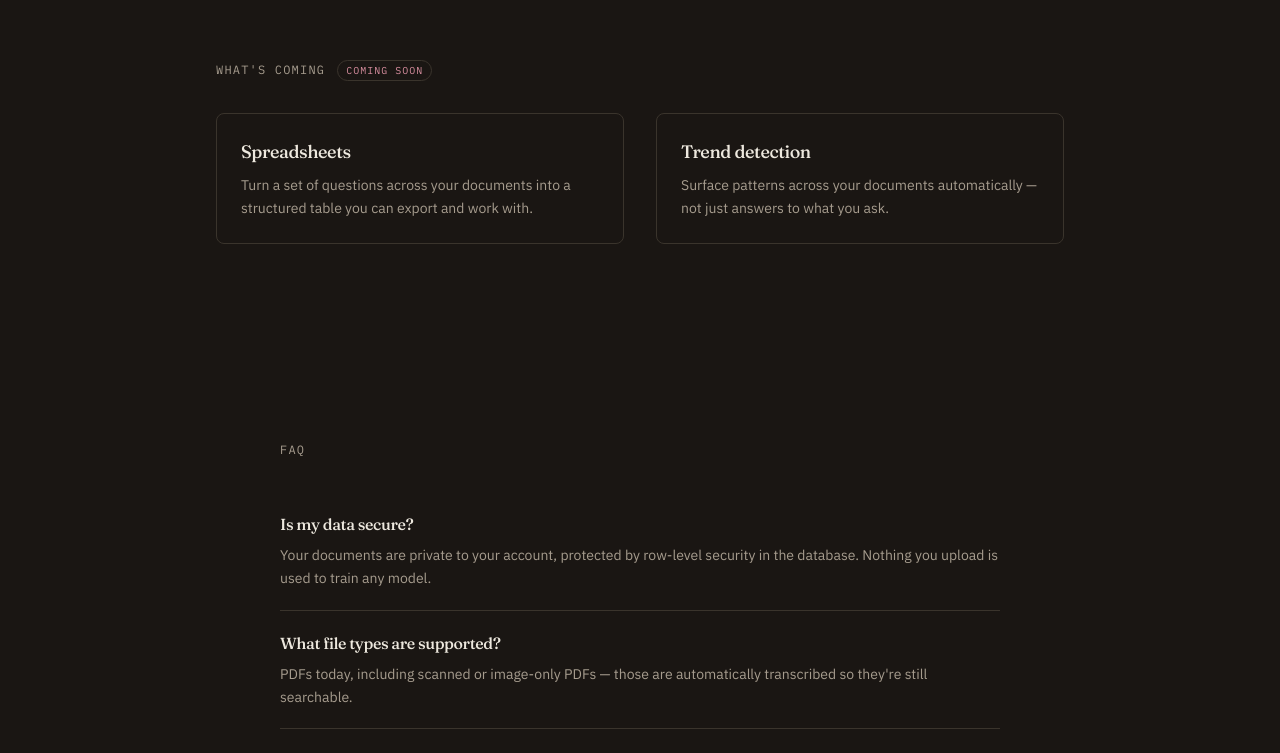
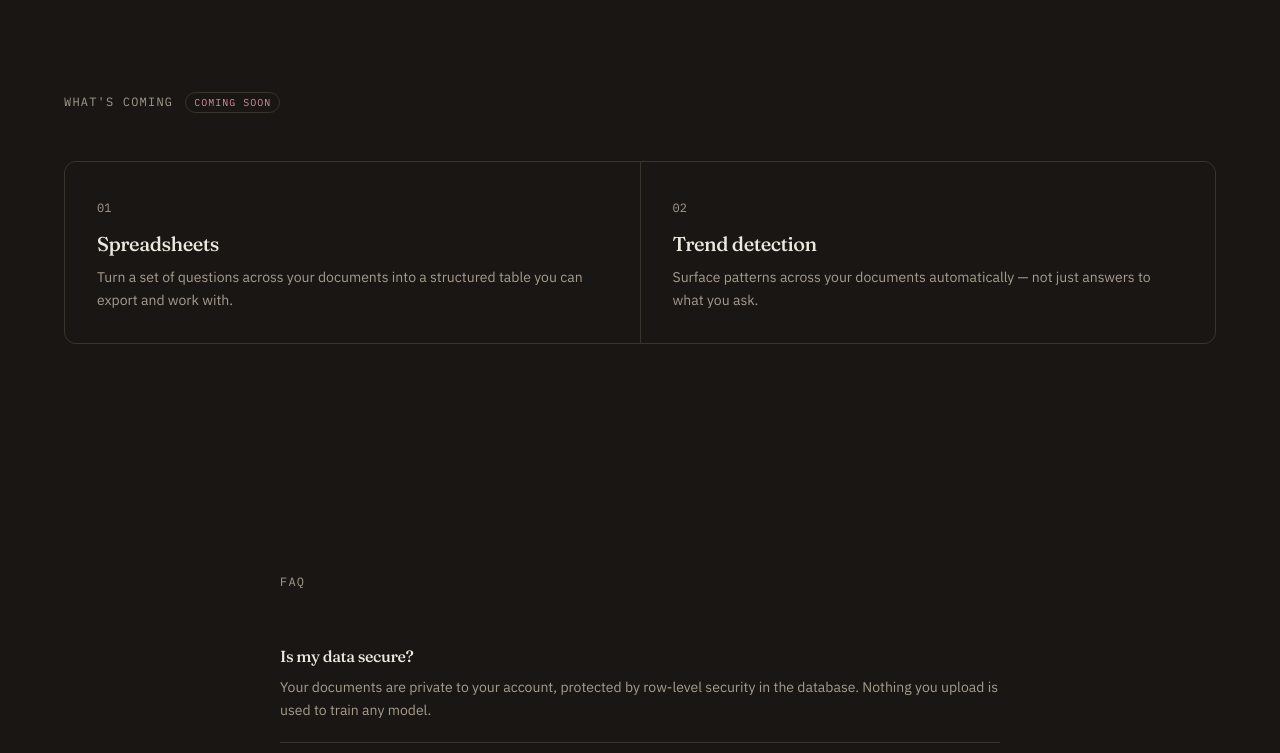
Before and after one commit to Clash4202/cre-copilot, a Next.js app: page / in a window 1280 px wide. Shown: the part 2187-2940 px from the top of the page. Built offline with nearby package versions, Linux system fonts and the light colour scheme; no server answers.

Commit message:
Give what's-coming a timeline card treatment

```diff
--- a/src/components/landing/whats-coming.tsx
+++ b/src/components/landing/whats-coming.tsx
@@ -1,6 +1,7 @@
 'use client'
 
 import { Reveal } from './reveal'
+import { SectionShell } from './section-shell'
 
 const UPCOMING = [
   {
@@ -15,7 +16,7 @@ const UPCOMING = [
 
 export function WhatsComing() {
   return (
-    <section className="mx-auto max-w-4xl px-6 py-24">
+    <SectionShell className="py-24 sm:py-32">
       <Reveal>
         <div className="flex items-center gap-3">
           <span className="font-mono text-xs uppercase tracking-widest text-slate">
@@ -26,11 +27,12 @@ export function WhatsComing() {
           </span>
         </div>
       </Reveal>
-      <div className="mt-8 grid gap-8 sm:grid-cols-2">
+      <div className="relative mt-12 grid gap-px overflow-hidden rounded-xl border border-hairline bg-hairline sm:grid-cols-2">
         {UPCOMING.map((item, i) => (
-          <Reveal key={item.title} delay={i * 0.1}>
-            <div className="rounded-lg border border-hairline p-6">
-              <h3 className="font-display text-lg font-medium tracking-tight text-ink">
+          <Reveal key={item.title} delay={i * 0.1} className="bg-paper">
+            <div className="h-full p-8">
+              <span className="font-mono text-xs text-slate">0{i + 1}</span>
+              <h3 className="mt-3 font-display text-xl font-medium tracking-tight text-ink">
                 {item.title}
               </h3>
               <p className="mt-2 text-sm leading-relaxed text-slate">{item.body}</p>
@@ -38,6 +40,6 @@ export function WhatsComing() {
           </Reveal>
         ))}
       </div>
-    </section>
+    </SectionShell>
   )
 }
```
